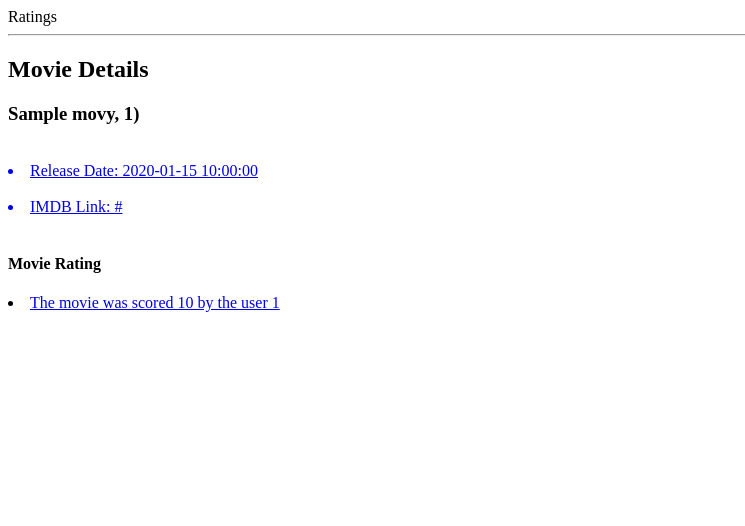
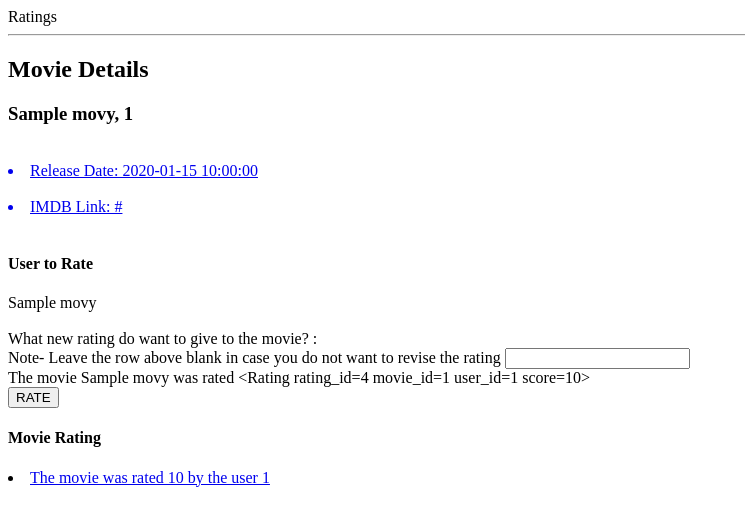
Before and after one commit to madsgt/HB-JudgementEye-APP, a Flask app: page /movies/1 in a window 1280 px wide. Shown: the top 526 px of the page, without its empty margins (0-745 px from the left). Run offline with Flask 2, Linux system fonts and the light colour scheme; the visitor is signed in with stand-in values (Sample User, id 1); tables that the repository leaves empty hold one stand-in row (values such as "Sample post").

Commit message:
Part 2 ongoing

```diff
--- a/server.py
+++ b/server.py
@@ -78,11 +78,11 @@
         flash("Not a valid user")
         return redirect("/login")
 
-    if user.password != password:
+    elif user and user.password != password:
         flash("Not a valid password")
         return redirect("/login")
 
-    session["logged_in"] = user.email
+    session["user_id"] = user.user_id
     flash("already logged in")
     return redirect("/")
 
@@ -120,18 +120,25 @@
     """Show details of a movie"""
     movie = Movie.query.get(movie_id)
 
-    user_id = session['user_id']
+    user_id = session.get("user_id")
 
     if user_id:
-        score = Rating.query.filter_by()
+        score = Rating.query.filter_by(movie_id=movie_id, user_id=user_id).first()
+
+    else:
+        score = None
+
+    return render_template("movie_details.html", movie=movie, score=score)
 
 
+# @app.route("/movies_processing")
+# def movie_processing(movie_id):
 
+    # """ Another route to add or modify movie ratings"""
+    # movie = Movie.query.get(movie_id)
 
+    # if user_id not in session:
 
-
-
-    return render_template("movie_details.html", movie=movie)
 
 
 
--- a/templates/movie_details.html
+++ b/templates/movie_details.html
@@ -3,7 +3,7 @@
 
 
 <h2>Movie Details</h2>
-<h3>{{ movie.title }}, {{ movie.movie_id }})</h3>
+<h3>{{ movie.title }}, {{ movie.movie_id }}</h3>
 <br>
 
 
@@ -14,21 +14,47 @@
         <br>
     </a>
 
+
+
+
+
+      {% if session.get("user_id") %}
+
+      <h4> User to Rate </h4>
+
+      <form action="/movies_processing" method="POST"> {{ movie.title }}
+      <br>
+
+      <br>
+      What new rating do want to give to the movie? :<br>
+      Note- Leave the row above blank in case you do not want to revise the rating
+      <input type="number" name="new_rating">
+      <br>
+        The movie {{ movie.title }} was rated {{ score }}
+      <br>
+
+      <input type="submit", value = "RATE">
+
+    </form>
+{% endif %}
+
+
      {% if movie.ratings %}
 
     <h4>Movie Rating</h4>
 
-     {% for ratings in movie.ratings %}
+
+     {% for rating in movie.ratings %}
 
 
-      <li><a href="/users/{{ratings.user_id}}">The movie was scored {{ratings.score}} by the user {{ratings.user_id}}
+      <li><a href="/users/{{rating.user_id}}">The movie was rated {{rating.score}} by the user {{rating.user_id}}
         </a>
       </li>
 
 
 
+    {% endfor %}
+    {% endif %}
 
-    {% endfor %}
-{% endif %}
 
 {% endblock %}
```
